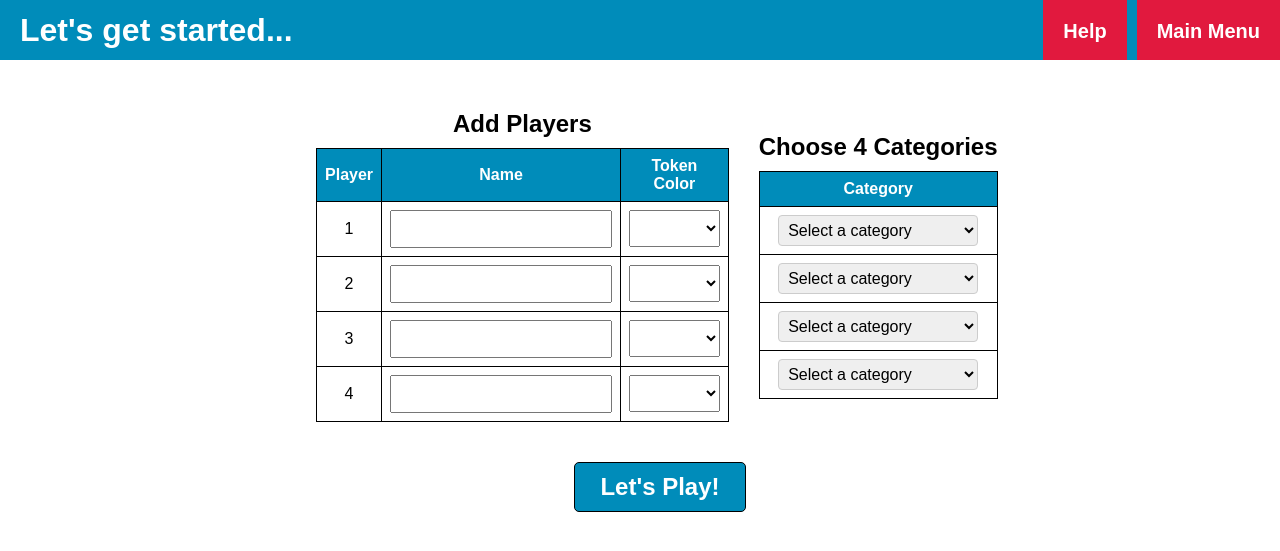
After one commit to Chillfoyle/EN.605.601.81.SU24-FOUNDATIONS-OF-SOFTWARE-ENGINEERING-, a Flask app: page /setup_screen in a window 1280 px wide. The commit adds this page. Shown: the top 551 px of the page. Run offline with Flask 3, Linux system fonts and the light colour scheme; data comes from the database, SQL or seed files in the repository; both versions use the stored data as it was after the commit.

Commit message:
Added setup screen and classes
Added setup screen and started transition to object-oriented setup

```diff
--- a/app.py
+++ b/app.py
@@ -2,6 +2,7 @@ from flask import Flask, render_template, request, jsonify, redirect, url_for
 import sqlite3
 import os
 import random
+from static.py.server_side_classes import GameStateManager
 
 
 app = Flask(__name__)
@@ -53,6 +54,38 @@ if not os.path.exists(DATABASE):
 def index():
    return render_template('index.html')
 
+
+@app.route("/start_game", methods=["POST"])
+def start_game():
+
+    # TODO: Will get rid of this eventually
+    game_state = {
+        'categories': ['History', 'Science', 'Geography', 'Art'],
+        'players': [{'name': 'Player 1', 'score': 0},
+                    {'name': 'Player 2', 'score': 0}],
+        'current_player': 'Player 1',
+        'current_question': 'What is the capital of France?',
+        'answers': ['Paris', 'London', 'Berlin', 'Madrid']
+    }
+
+    global game_state_manager
+
+    # Get JSON data from the request
+    data = request.get_json()
+
+    # Extract players and categories from the data
+    players = data.get('players', [])
+    categories = data.get('categories', [])
+
+    # Create a new GameStateManager instance
+    game_state_manager = GameStateManager(players, categories)
+
+    # Return a success response
+    return jsonify({"message": "Game started successfully",
+                    "game_state": str(game_state_manager)})
+
+
+
 @app.route('/game')
 def game():
     # Retrieve game state from database
@@ -64,6 +97,10 @@ def game():
         'answers': ['Paris', 'London', 'Berlin', 'Madrid']
     }
     return render_template('game.html', game_state=game_state)
+
+@app.route('/setup_screen')
+def setup_screen():
+   return render_template('setup_screen.html')
 
 @app.route('/create_category', methods=['GET', 'POST'])
 def create_category():
@@ -95,6 +132,14 @@ def create_question():
     categories = db.execute("SELECT * FROM categories").fetchall()
     db.close()
     return render_template('create_question.html', categories=categories)
+
+@app.route('/get_categories', methods=['GET'])
+def get_categories():
+    db = get_db()
+    categories = db.execute("SELECT id, name FROM categories").fetchall()
+    categories = [{'id': row[0], 'name': row[1]} for row in categories]
+    db.close()
+    return jsonify(categories)
 
 @app.route('/get_question', methods=['GET'])
 def get_question():
--- /dev/null
+++ b/static/css/setup_styles.css
@@ -0,0 +1,146 @@
+/* To Do:
+- Adjust fonts, add background colors to standardize with other pages
+- Remove dropdown options as they are selected so players cannot select the
+  same color token or category twice
+- Disable Rows 2-4 until Player 1 has input a name and color in Row 1, etc.
+- Do not start unless all rows with non-default values are completely filled
+  out and four categories are selected
+- Link to main menu and user manual
+ */
+
+body {
+    margin: 0;
+    padding: 0;
+    width: 100%;
+    height: 100%;
+    overflow-x: hidden; /* Prevent horizontal scrolling */
+    font-family: Arial, sans-serif;
+}
+
+/* Header Styles: Where the page title and Help/Main Menu buttons go*/
+
+.header {
+    display: flex;
+    justify-content: space-between;
+    align-items: center;
+    height: 60px;
+    background-color: #008CBA;
+}
+
+.title {
+    margin-left: 20px;
+    font-size: 2em;
+    color: white;
+    text-decoration: none;
+}
+
+.header-button-container {
+    display: flex;
+    gap: 10px;
+    height: 100%
+}
+
+.header-button {
+    padding: 5px 10px;
+    font-weight: bold;
+    font-size: 20px;
+    cursor: pointer;
+    border: none;
+    padding: 20px;
+    text-decoration: none;
+    background-color: #E1193E;
+    color: white;
+}
+
+.play-button {
+    background-color: #008CBA;
+    color: white;
+    font-weight: bold;
+    text-decoration: none;
+    border: 1px solid black;
+    border-radius: 5px;
+    padding: 10px;
+    cursor: pointer;
+    font-size: 24px;
+    width: 150px;
+    align-items: center;
+    text-align: center;
+}
+
+/* Main Content Styles: Tables to input player info and choose categories */
+
+.main-container {
+    display: flex;
+    flex-direction: column;
+    width: 100%;
+    align-items: center;
+    gap: 40px;
+    padding: 20px;
+}
+
+.table-container {
+    display: flex;
+    flex-direction: row;
+    align-items: center;
+    flex: 1;
+    margin-top: 10px;
+    gap: 30px;
+}
+
+.player-container, .category-container {
+    display: flex;
+    flex-direction: column;
+    align-items: center;
+}
+
+.player-container {
+    width: 60%
+}
+
+.category-container {
+    .width: 40%
+}
+
+.player-title, .category-title {
+    font-size: 24px;
+    text-align: center;
+    font-weight: bold;
+    margin-bottom: 10px;
+}
+
+.player-table, .category-table {
+    width: 100%;
+    border-collapse: collapse;
+}
+
+.category-table th, .player-table th,
+.category-table td, .player-table td {
+    border: 1px solid black;
+    padding: 8px;
+    text-align: center;
+    background-color: white;
+}
+
+.category-table th, .player-table th {
+    font-weight: bold;
+    background-color: #008CBA;
+    color: white;
+    text-align: center;
+}
+
+/* Input Field Styles: Dropdown and text field*/
+
+.dropdown {
+    width: 200px;
+    padding: 5px;
+    font-size: 16px;
+    border: 1px solid #ccc;
+    border-radius: 4px;
+}
+
+input[type="text"], select {
+    font-size: 16px;
+    padding: 8px;
+    width: 100%;
+    box-sizing: border-box;
+}
--- /dev/null
+++ b/static/js/client_side_classes.js
@@ -0,0 +1,99 @@
+class SetupManager {
+
+    constructor() {
+        this.playerList = []
+        this.categoryList = []
+    }
+
+    initializeSetupScreen() {
+        fetch("/get_categories")  // Get categories from the database for dropdowns
+            .then(response => response.json())
+            .then(data => this.populateDropdown(data))
+            .catch(error => {console.error("Error fetching categories:", error)});
+    }
+
+    populateDropdown(options) {
+    // Put categories from the database in each dropdown
+
+        const dropdowns = document.querySelectorAll(".dropdown");
+
+        dropdowns.forEach(dropdown => {
+            dropdown.innerHTML = "";
+            this.addBlankOption(dropdown);  // Add blank
+            options.forEach(option => {
+                const opt = document.createElement("option");
+                opt.value = option.id;
+                opt.textContent = option.name;
+                dropdown.appendChild(opt);
+            });
+        });
+    }
+
+    addBlankOption(selectElement) {
+        const blankOption = document.createElement('option');
+        blankOption.value = "";
+        blankOption.textContent = "Select a category";
+        blankOption.disabled = true;
+        blankOption.selected = true;
+        selectElement.appendChild(blankOption);
+    }
+
+    submitInputs() {
+        this.savePlayerInputs();
+        this.saveCategoryInputs();
+
+        fetch("/start_game", {
+            method: "POST",
+            headers: {
+                "Content-Type": "application/json",
+            },
+            body: JSON.stringify({players: this.playerList, categories: this.categoryList}),
+        })
+        .then(response => response.json())
+        .then(data => {
+             console.log("Inputs Submitted:", data);
+             window.location.href = "/game";
+        })
+        .catch(error => {
+            console.error('Error:', error);
+        });
+    }
+
+    savePlayerInputs() {
+    // Stores player inputs
+
+        try {  // Use player names and tokens to initialize Player objects
+            const playerInputs = document.querySelectorAll("#playerTable tbody tr");
+
+            playerInputs.forEach(row => {
+                const name = row.querySelector("input[name='player_name[]']").value;
+                const tokenColor = row.querySelector("select[name='token_color[]']").value;
+
+                if (name && tokenColor) {  // Initialize Player object
+                    this.playerList.push({name, tokenColor});
+                }
+            });
+        } catch (error) {
+            console.error("Error occurred with player inputs:", error);
+        };
+    }
+
+    saveCategoryInputs() {
+        // Use four categories to initialize GameCategory objects
+        const categoryInputs = document.querySelectorAll("#categoryTable tbody tr");
+        const selectedCategories = document.querySelectorAll("select[name='category[]'");
+
+        try {
+            selectedCategories.forEach(category => {
+                const catId = category.value;
+                const catName = category.options[category.selectedIndex].text;
+
+                if (catId) {  // Initialize GameCategory objects
+                    this.categoryList.push({catId, catName});
+                }
+            });
+        } catch (error) {
+            console.error("Error occurred with category inputs:", error);
+        }
+    }
+}
--- /dev/null
+++ b/static/js/setup_script.js
@@ -0,0 +1,11 @@
+// Main code
+
+document.addEventListener("DOMContentLoaded", () => {
+    const setupManager = new SetupManager();
+
+    setupManager.initializeSetupScreen();
+
+    document.getElementById("playButton").addEventListener("click", () => {
+        setupManager.submitInputs();
+    });
+});
--- a/templates/index.html
+++ b/templates/index.html
@@ -61,7 +61,7 @@
                 <button style="font-weight:bold; font-size: 20px;";>Create Category</button>
             </a>
             <br>
-            <a href="/game" class="bttg" style="text-decoration:none;">
+            <a href="/setup_screen" class="bttg" style="text-decoration:none;">
                 <button style="font-weight:bold; font-size: 20px;";>Start Game</button>
             </a>
         </div>
--- /dev/null
+++ b/templates/setup_screen.html
@@ -0,0 +1,133 @@
+<!DOCTYPE html>
+<html lang="en">
+<head>
+    <meta charset="UTF-8">
+    <title>Game Setup Screen</title>
+    <meta name="viewport" content="width=device-width, initial-scale=1.0">
+    <title>Game Setup Screen</title>
+    <link rel="stylesheet" href="{{ url_for('static', filename='css/setup_styles.css') }}">
+</head>
+<body>
+
+    <header class="header">
+        <h1 class="title">Let's get started...</h1>
+        <div class="header-button-container">
+            <button class="header-button">Help</button>
+            <a href="/" class="header-button">Main Menu</a>
+        </div>
+    </header>
+
+    <div class="main-container">
+        <div class="table-container">
+
+            <div class="player-container">
+                <h2 class="player-title">Add Players</h2>
+                <table class="player-table" id="playerTable">
+                    <thead>
+                        <tr>
+                            <th>Player</th>
+                            <th>Name</th>
+                            <th>Token Color</th>
+                        </tr>
+                    </thead>
+                    <tbody>
+                        <tr>
+                            <td>1</td>
+                            <td><input type="text" name="player_name[]"></td>
+                            <td>
+                                <select name="token_color[]">
+                                    <option value="" disabled selected></option>
+                                    <option value="red">Red</option>
+                                    <option value="yellow">Yellow</option>
+                                    <option value="green">Green</option>
+                                    <option value="blue">Blue</option>
+                                </select>
+                            </td>
+                        </tr>
+                        <tr>
+                            <td>2</td>
+                            <td><input type="text" name="player_name[]"></td>
+                            <td>
+                                <select name="token_color[]">
+                                    <option value="" disabled selected></option>
+                                    <option value="red">Red</option>
+                                    <option value="yellow">Yellow</option>
+                                    <option value="green">Green</option>
+                                    <option value="blue">Blue</option>
+                                </select>
+                            </td>
+                        </tr>
+                        <tr>
+                            <td>3</td>
+                            <td><input type="text" name="player_name[]"></td>
+                            <td>
+                                <select name="token_color[]">
+                                    <option value="" disabled selected></option>
+                                    <option value="red">Red</option>
+                                    <option value="yellow">Yellow</option>
+                                    <option value="green">Green</option>
+                                    <option value="blue">Blue</option>
+                                </select>
+                            </td>
+                        </tr>
+                        <tr>
+                            <td>4</td>
+                            <td><input type="text" name="player_name[]"></td>
+                            <td>
+                                <select name="token_color[]">
+                                    <option value="" disabled selected></option>
+                                    <option value="red">Red</option>
+                                    <option value="yellow">Yellow</option>
+                                    <option value="green">Green</option>
+                                    <option value="blue">Blue</option>
+                                </select>
+                            </td>
+                        </tr>
+                    </tbody>
+                </table>
+            </div>
+
+            <div class="category-container">
+                <h2 class="category-title">Choose 4 Categories</h2>
+                <table class="category-table" id="categoryTable">
+                    <thead>
+                        <tr>
+                            <th>Category</th>
+                        </tr>
+                    </thead>
+                    <tbody>
+                        <tr>
+                            <td>
+                                <select class="dropdown" name='category[]'>
+                                </select>
+                            </td>
+                        </tr>
+                        <tr>
+                            <td>
+                                <select class="dropdown" name='category[]'>
+                                </select>
+                            </td>
+                        </tr>
+                        <tr>
+                            <td>
+                                <select class="dropdown" name='category[]'>
+                                </select>
+                            </td>
+                        </tr>
+                        <tr>
+                            <td>
+                                <select class="dropdown" name='category[]'>
+                                </select>
+                            </td>
+                        </tr>
+                    </tbody>
+                </table>
+            </div>
+        </div>
+        <div class="play-button" id="playButton">Let's Play!</div>
+    </div>
+
+    <script src="{{ url_for('static', filename='js/client_side_classes.js') }}"></script>
+    <script src="{{ url_for('static', filename='js/setup_script.js') }}"></script>
+</body>
+</html>
```
Also changed, not shown: static/py/server_side_classes.py (added, +36 -0 lines), trivial_compute.db (added).
